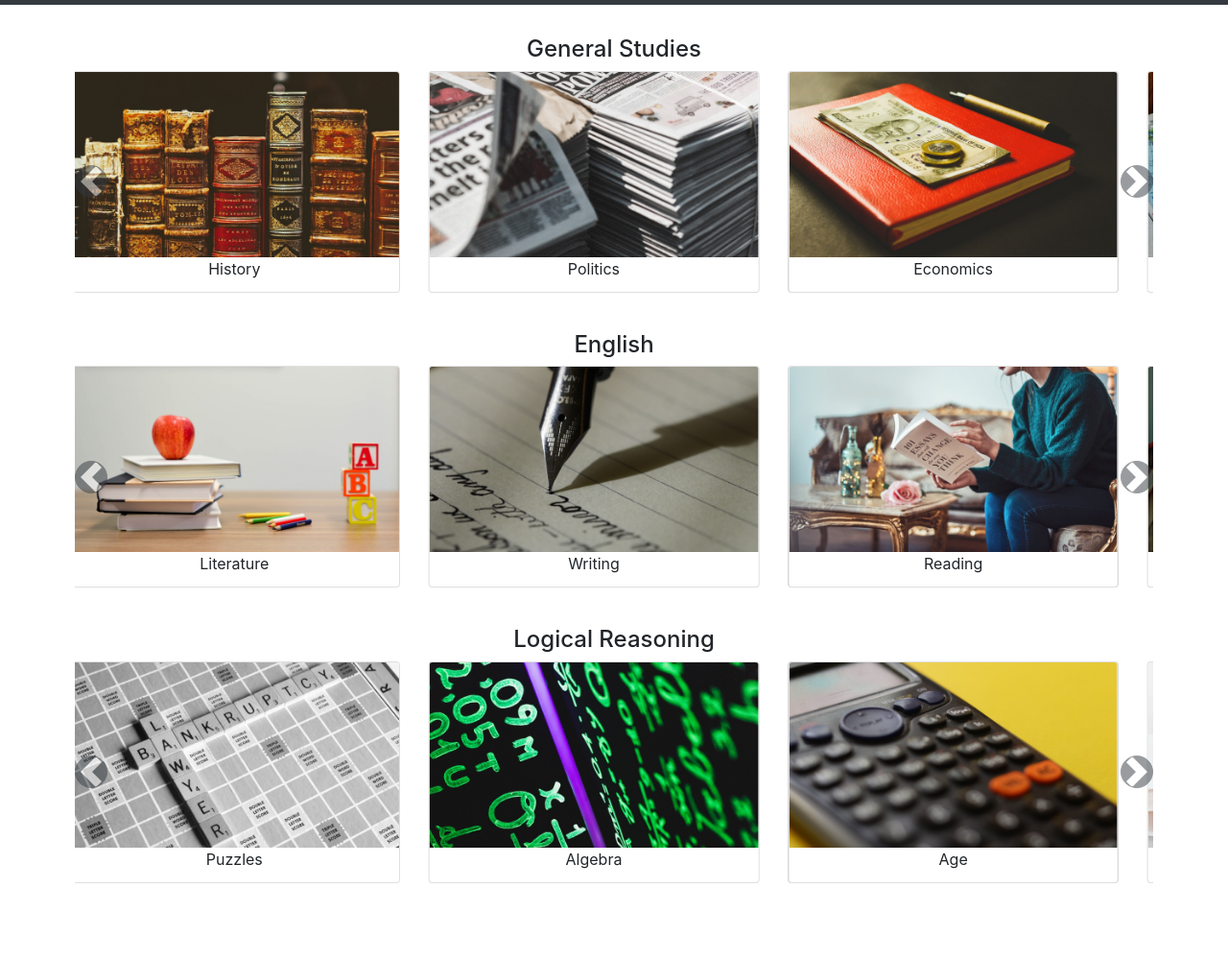
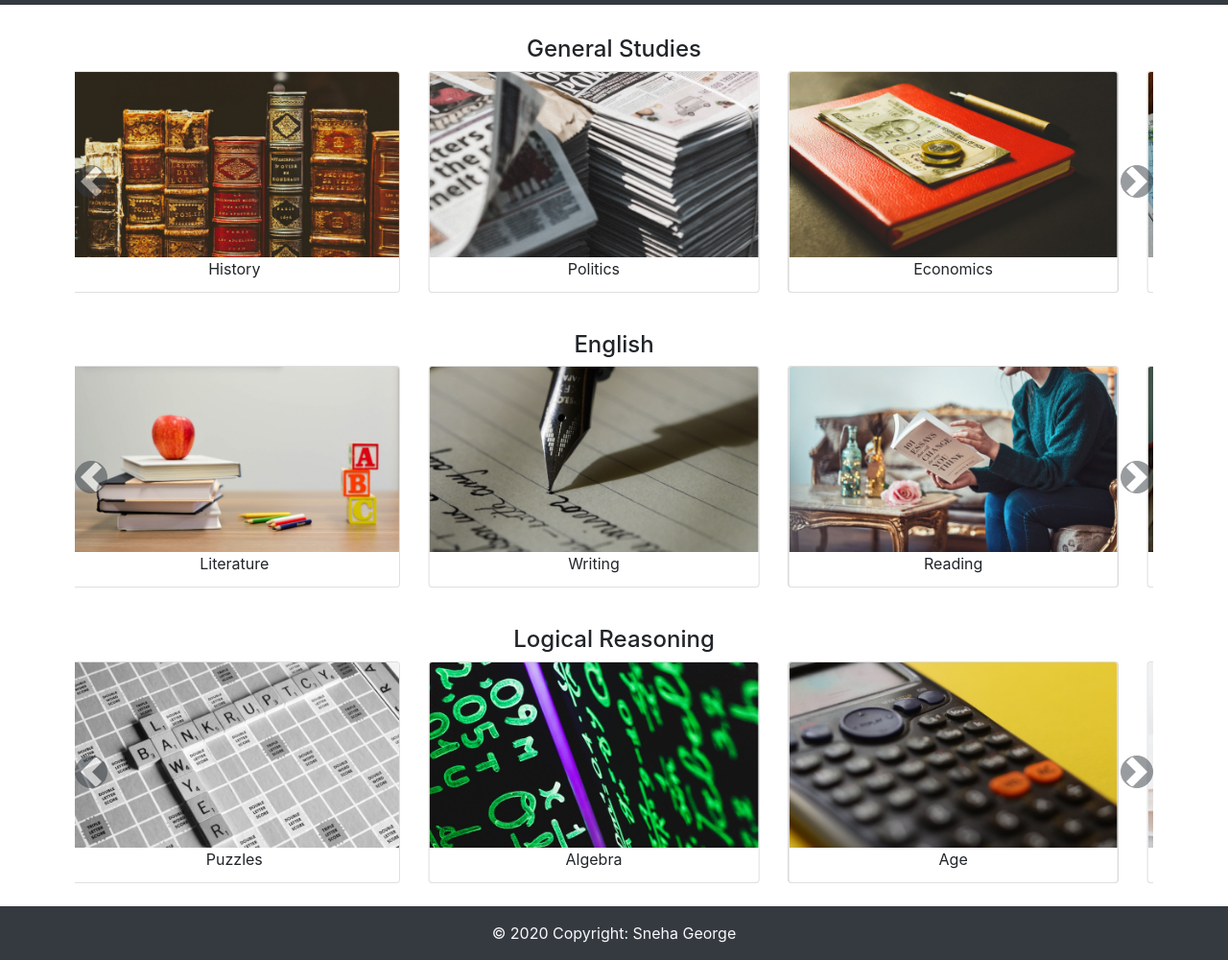
Before and after one commit to snehageorge25/studycorner, a plain HTML site: page index.html in a window 1280 px wide. Shown: the part 51-1051 px from the top of the page at 96% size. Before the commit the page ends 995 px from the top, so only its background shows below. Drawn offline with nearby package versions, Linux system fonts and the light colour scheme.

Commit message:
added footer

```diff
--- a/index.html
+++ b/index.html
@@ -275,6 +275,16 @@
         </div>
     </div>
 
+    <footer class="page-footer font-small bg-dark">
+
+        <!-- Copyright -->
+        <div class="footer-copyright text-center text-light py-3">© 2020 Copyright:
+          Sneha George
+        </div>
+        <!-- Copyright -->
+
+      </footer>
+
 
     <!-- Option 2: jQuery, Popper.js, and Bootstrap JS -->
     <script src="https://code.jquery.com/jquery-3.5.1.slim.min.js" integrity="sha384-DfXdz2htPH0lsSSs5nCTpuj/zy4C+OGpamoFVy38MVBnE+IbbVYUew+OrCXaRkfj" crossorigin="anonymous"></script>
```
